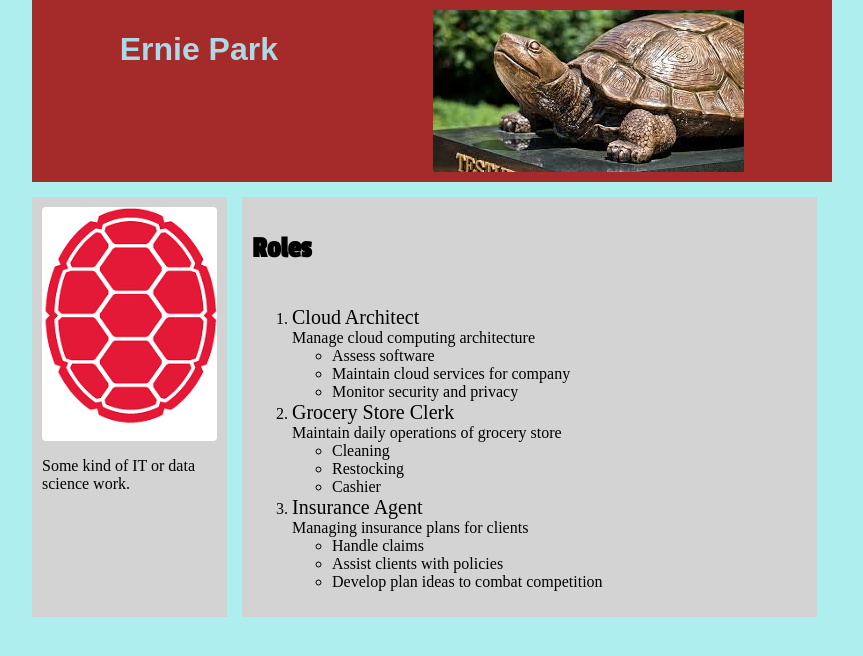
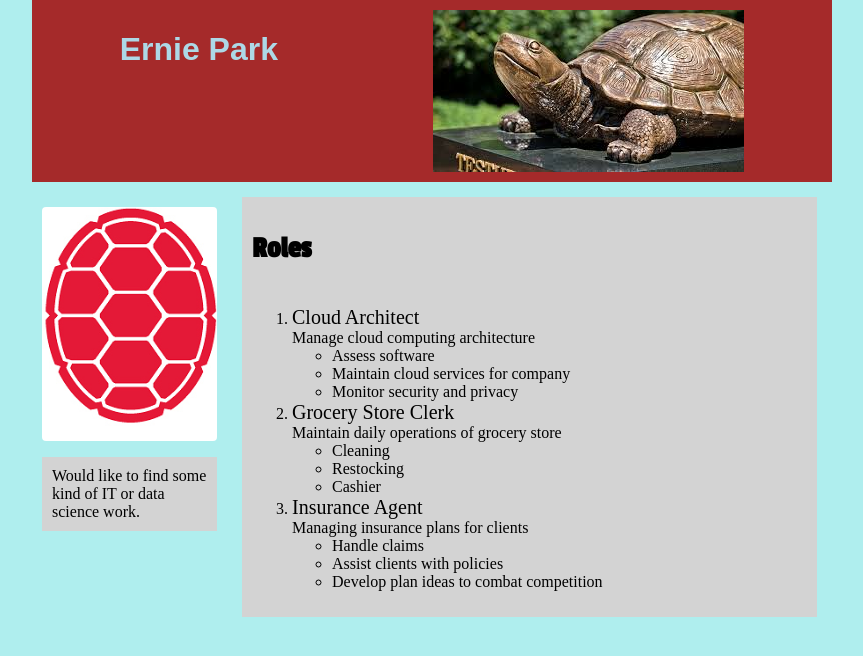
Before and after one commit to errparr/errparr.github.io, a plain HTML site: page index.html in a window 1280 px wide. Shown: the whole page, without its empty margins (208-1071 px from the left). Drawn offline with Linux system fonts and the light colour scheme; a web font is replaced by a local one.

Commit message:
Assignment 1
Assignment 1

```diff
--- a/index.html
+++ b/index.html
@@ -18,7 +18,7 @@
             <div class="one">
                 <img class="image" src="logo.jpg">
                 <p>
-                    Some kind of IT or data science work.
+                    Would like to find some kind of IT or data science work.
                 </p>
             </div>
 
--- a/style.css
+++ b/style.css
@@ -20,12 +20,16 @@
 
     .one{
         padding: 10px;
-        background-color: lightgray;
         width: 175px;
         margin-right: 15px;
         display: flex;
         flex-direction: column;
         flex: 1;
+    }
+
+    .one p{
+        background-color: lightgray;
+        padding: 10px;
     }
 
     .two{
```
Also changed, not shown: lab_1.html (deleted, +0 -10 lines).
